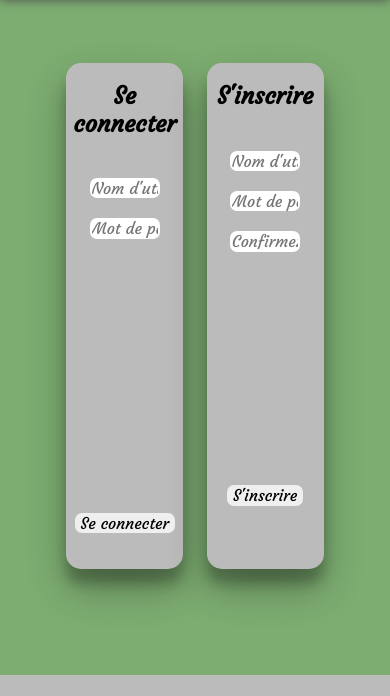
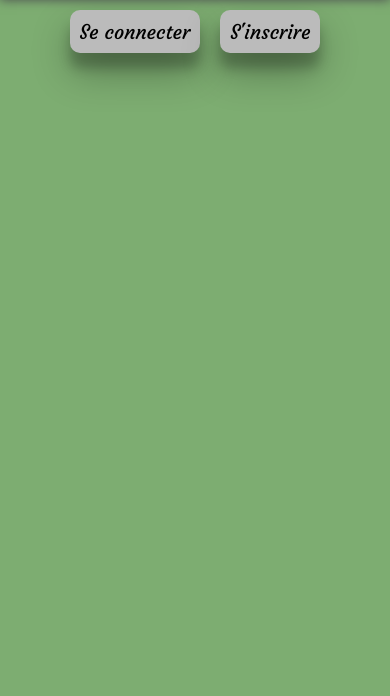
Before and after one commit to atarax-dev/LePendu, a Django app: page /login in a window 390 px wide. Shown: the part 169-865 px from the top of the page. Before the commit the page ends 844 px from the top, so only its background shows below. Run offline with Django 4.2, Linux system fonts and the light colour scheme.

Commit message:
Update login responsive

```diff
--- a/js/login.js
+++ b/js/login.js
@@ -24,3 +24,19 @@
     logLeft.style.transform = "scale(1)";
     logLeft.style.filter = "blur(0)";
 })
+
+let btnLogLeft = document.getElementById("btn-log-left");
+let btnLogRight = document.getElementById("btn-log-right");
+
+btnLogLeft.addEventListener('mouseover' , function btnCilckLeft (){
+    logLeft.style.transform = "scale(1)"
+})
+btnLogLeft.addEventListener('mouseout' , function btnOutLeft (){
+    logLeft.style.transform = "scale(0)"
+})
+btnLogRight.addEventListener('mouseover' , function btnCilckRight (){
+    logRight.style.transform = "scale(1)"
+})
+btnLogRight.addEventListener('mouseout' , function btnOutRight (){
+    logRight.style.transform = "scale(0)"
+})
--- a/static/index.css
+++ b/static/index.css
@@ -79,9 +79,8 @@
     background-color: rgb(187, 187, 187);
     border-radius: 15px;
     box-shadow: 0 19px 38px rgba(0, 0, 0, 0.3), 0 15px 12px rgba(0, 0, 0, 0.22);
+    transform: scale(1);
 }
-
-
 
 .block-log form{
     display: flex;
@@ -108,6 +107,9 @@
 }
 .log-submit-btn{
     width: 200px;
+}
+.log-responsive{
+    display: none;
 }
 
 /*NAV PENDU*/
@@ -178,6 +180,33 @@
     .index-button{
         width: 10em;
     }
+    .main{
+        display: flex;
+        flex-direction: column;
+        justify-content: flex-start;
+    }
+    .block-log{
+        position: absolute;
+        width: 70%;
+        height: 40%;
+        transform: scale(0);
+    }
+    .block-log h2{
+        margin-bottom: 0;
+    }
+    .log-responsive{
+        display: flex;
+        justify-content: center;
+    }
+    .log-responsive button{
+        margin: 10px;
+        padding: 10px;
+        border: transparent;
+        border-radius: 10px;
+        background-color: rgb(187, 187, 187);
+        font-size: 20px;
+        box-shadow: 0 19px 38px rgba(0, 0, 0, 0.3), 0 15px 12px rgba(0, 0, 0, 0.22);
+    }
 }
 
 @keyframes border{
--- a/templates/login.html
+++ b/templates/login.html
@@ -15,6 +15,10 @@
 </header>
 
 <body>
+    <div class="log-responsive">
+        <button id="btn-log-left">Se connecter</button>
+        <button id="btn-log-right">S'inscrire</button>
+    </div>
     <div class="main">
         <div class="block-log" id="block-log-left">
             <h2>Se connecter</h2>
```
